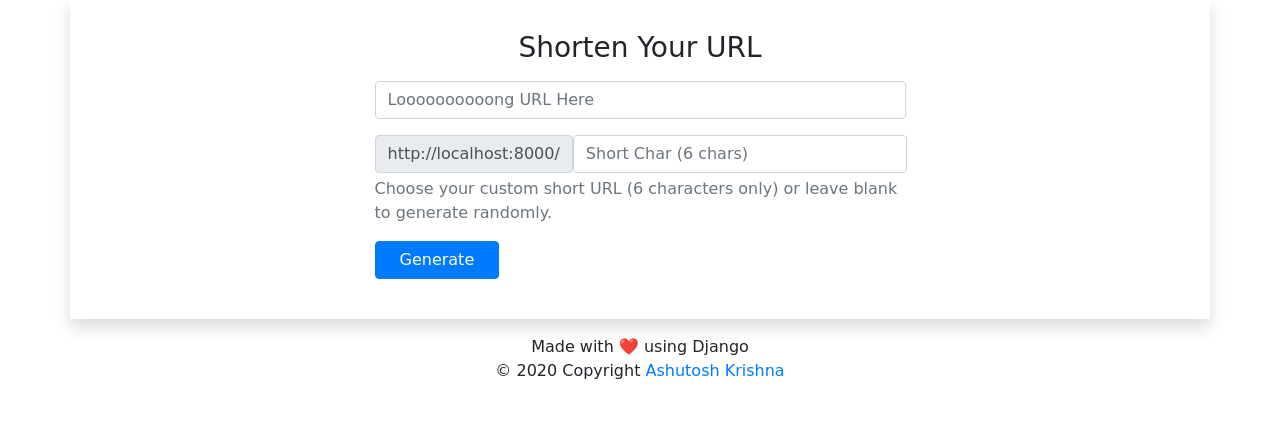
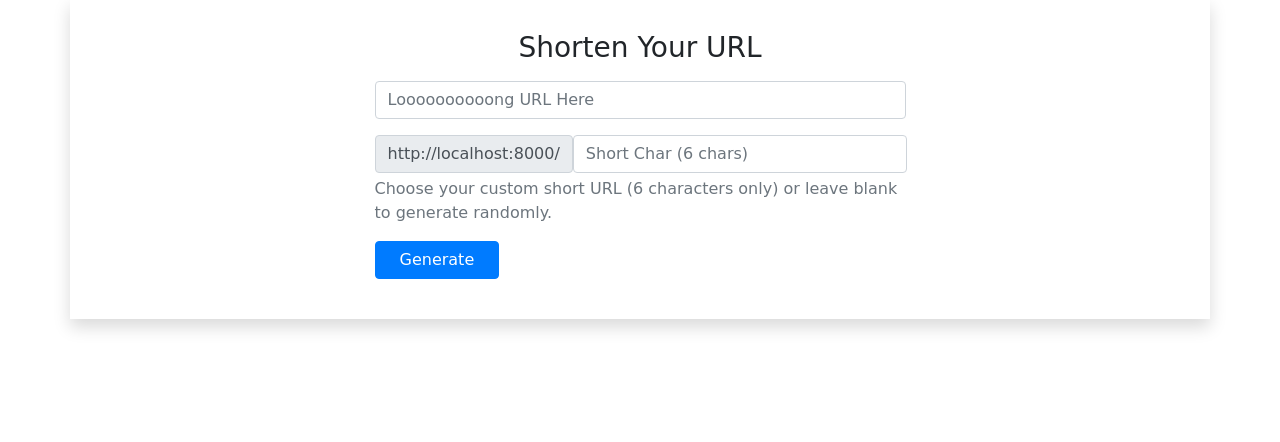
Before and after one commit to anaitik/url_shorty, a Django app: page /url_shorten/ in a window 1280 px wide. Shown: the part 81-523 px from the top of the page. Run offline with Django 4.2, Linux system fonts and the light colour scheme; some libraries are stand-ins or nearby versions; some web fonts are replaced.

Commit message:
Update nav.html

```diff
--- a/templates/nav.html
+++ b/templates/nav.html
@@ -108,12 +108,7 @@
 
     {% block content %} {% endblock %}
 
-    <footer>
-      <div class="footer-copyright text-center py-3">
-        Made with ❤️️ using Django <br />© 2020 Copyright
-        <a href="http://ashutoshkrris.herokuapp.com/"> Ashutosh Krishna</a>
-      </div>
-    </footer>
+
     <script>
       $("#getAPIBtn").click(function (e) {
         e.preventDefault();
```
